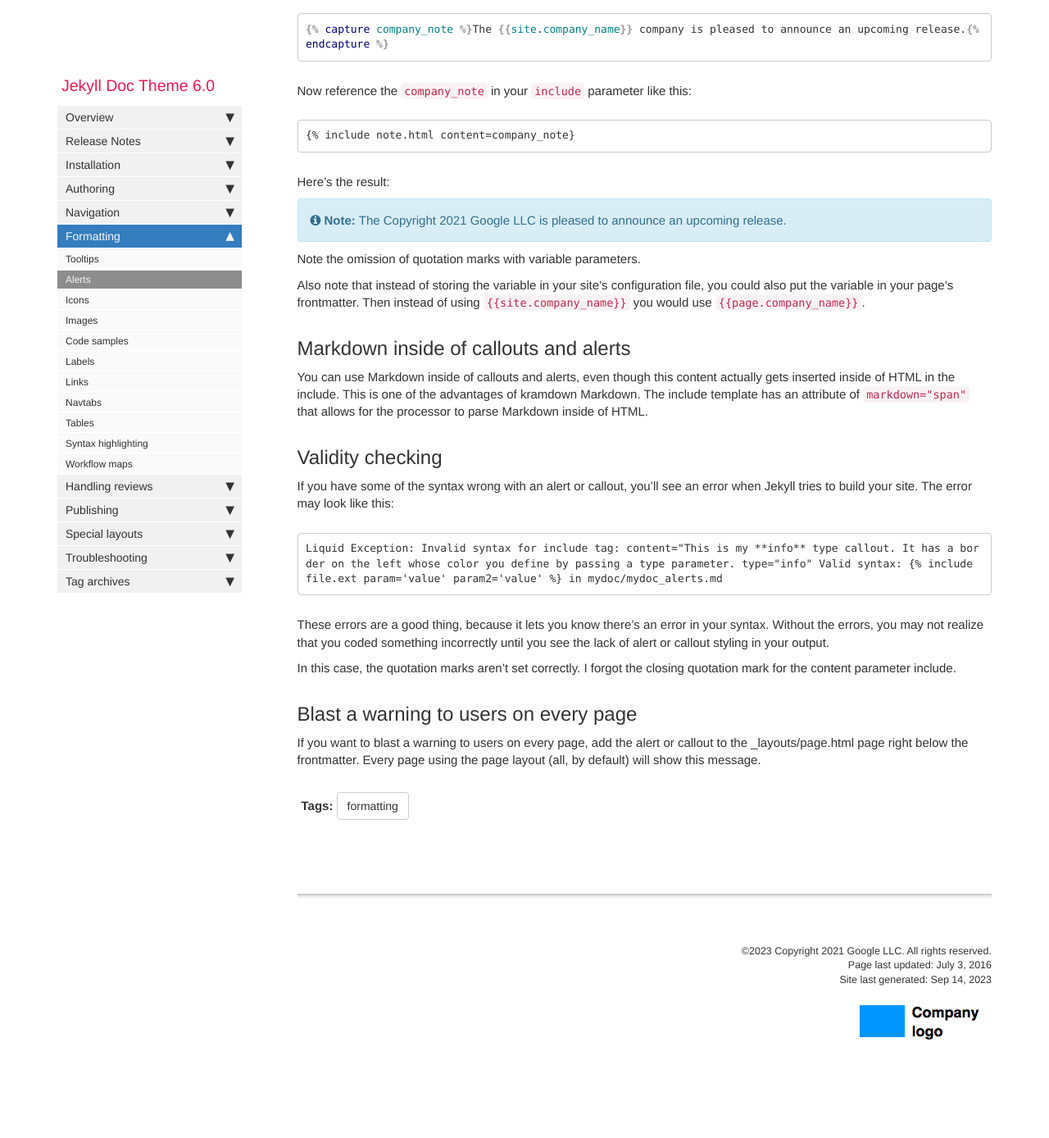
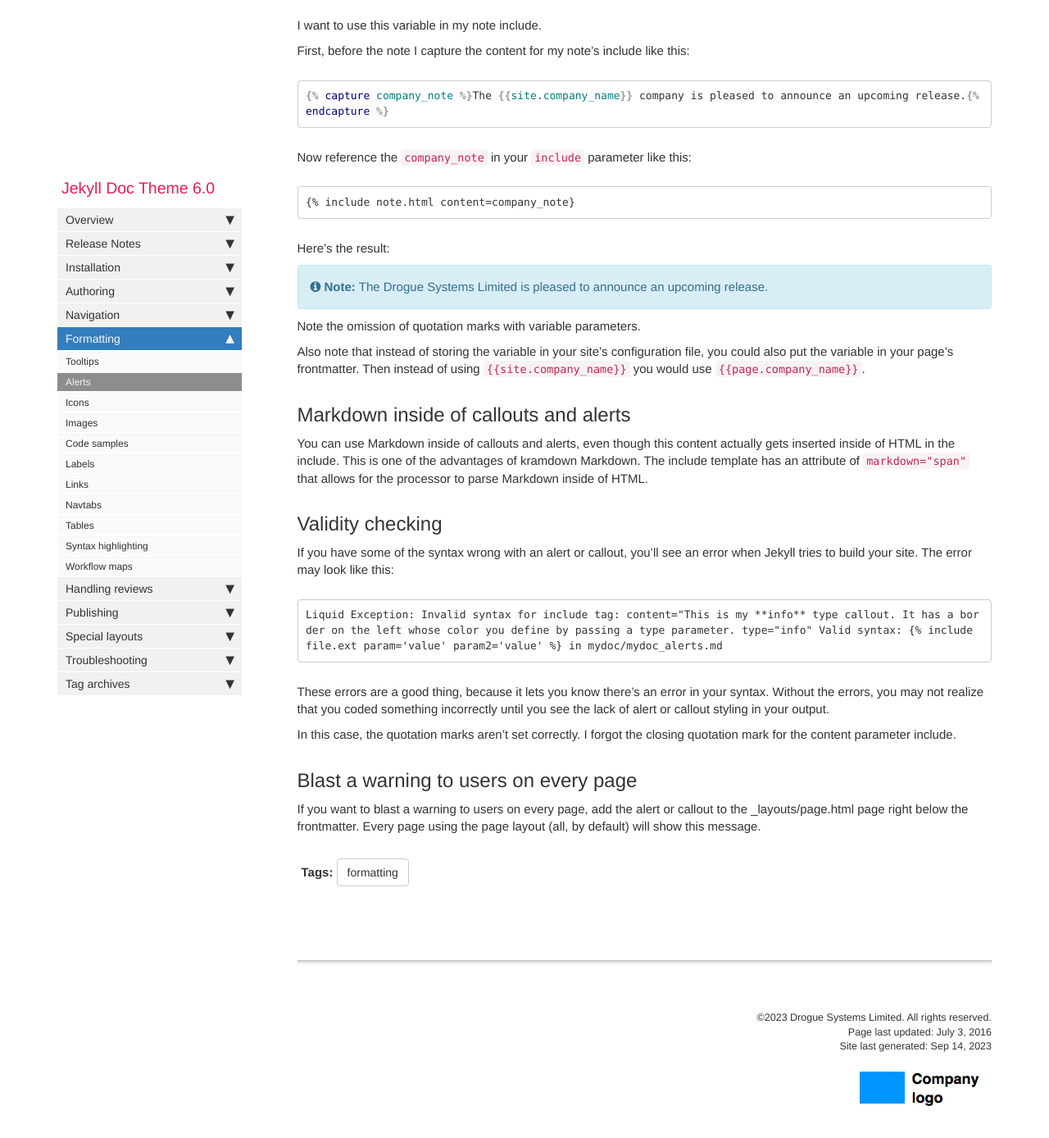
Before and after one commit to Drogue-Systems/Drogue-Docs, a Jekyll site: the page built from pages/mydoc/mydoc_alerts.md, in a window 1280 px wide and 1400 px high, scrolled down 5126 px. Shown: the top 1388 px of the window at 82% size. Built offline with Jekyll 4.4.1, drawn with Linux system fonts in a browser that asks for light colours; comment, search, counter and statistics services are not loaded; before the commit the page ends 6470 px from its top, so only the background shows below that; some of the changed text lies outside the part shown.

Commit message:
first change

```diff
--- a/_config.yml
+++ b/_config.yml
@@ -7,22 +7,22 @@ repository: tomjoht/documentation-theme-jekyll
 output: web
 # this property is useful for conditional filtering of content that is separate from the PDF.
 
-topnav_title: Jekyll Documentation Theme
+topnav_title: Drogue Systems Documentation
 # this appears on the top navigation bar next to the home button
 
-site_title: Jekyll theme for documentation
+site_title: Drogue Systems Product Documentation
 # this appears in the html browser tab for the site title (seen mostly by search engines, not users)
 
-company_name: Copyright 2021 Google LLC
+company_name: Drogue Systems Limited
 # this appears in the footer
 
-github_editme_path: tomjoht/documentation-theme-jekyll/blob/gh-pages/
+github_editme_path:
 # if you're using Github, provide the basepath to the branch you've created for reviews, following the sample here. if not, leave this value blank.
 
 # gitlab_editme_path: tomjoht/documentation-theme-jekyll/blob/gh-pages/
 # if you're using GitLab, provide the basepath to the branch you've created for reviews, following the sample here. if not, leave this value blank.
 
-google_analytics: UA-66296557-1
+google_analytics:
 # if you have google-analytics ID, put it in. if not, edit this value to blank.
 
 host: 127.0.0.1
@@ -39,10 +39,10 @@ exclude:
 
 feedback_subject_line: Jekyll documentation theme
 
-feedback_email: tomjoht@gmail.com
+feedback_email:
 # used as a contact email for the Feedback link in the top navigation bar
 
-# feedback_disable: true
+ feedback_disable: true
 # if you uncomment the previous line, the Feedback link gets removed
 
 # feedback_text: "Need help?"
@@ -75,7 +75,7 @@ defaults:
       type: "pages"
     values:
       layout: "page"
-      comments: true
+      comments: false
       # if you don't want to use Commento.io and just hide comments, change true to false wherever you see the comments property
       search: true
       sidebar: home_sidebar
@@ -95,7 +95,7 @@ defaults:
       type: "posts"
     values:
       layout: "post"
-      comments: true
+      comments: false
       # if you don't want to use Commento.io and just hide comments, change true to false wherever you see the comments property
       search: true
       sidebar: home_sidebar
@@ -110,7 +110,7 @@ sidebars:
 - product2_sidebar
 - other
 
-description: "Intended as a documentation theme based on Jekyll for technical writers documenting software and other technical products, this theme has all the elements you would need to handle multiple products with both multi-level sidebar navigation, tags, and other documentation features."
+description: "These docs cover specifications, set-up, usage and examples for products created at Drogue Systems."
 # the description is used in the feed.xml file
 
 # needed for sitemap.xml file only
```
